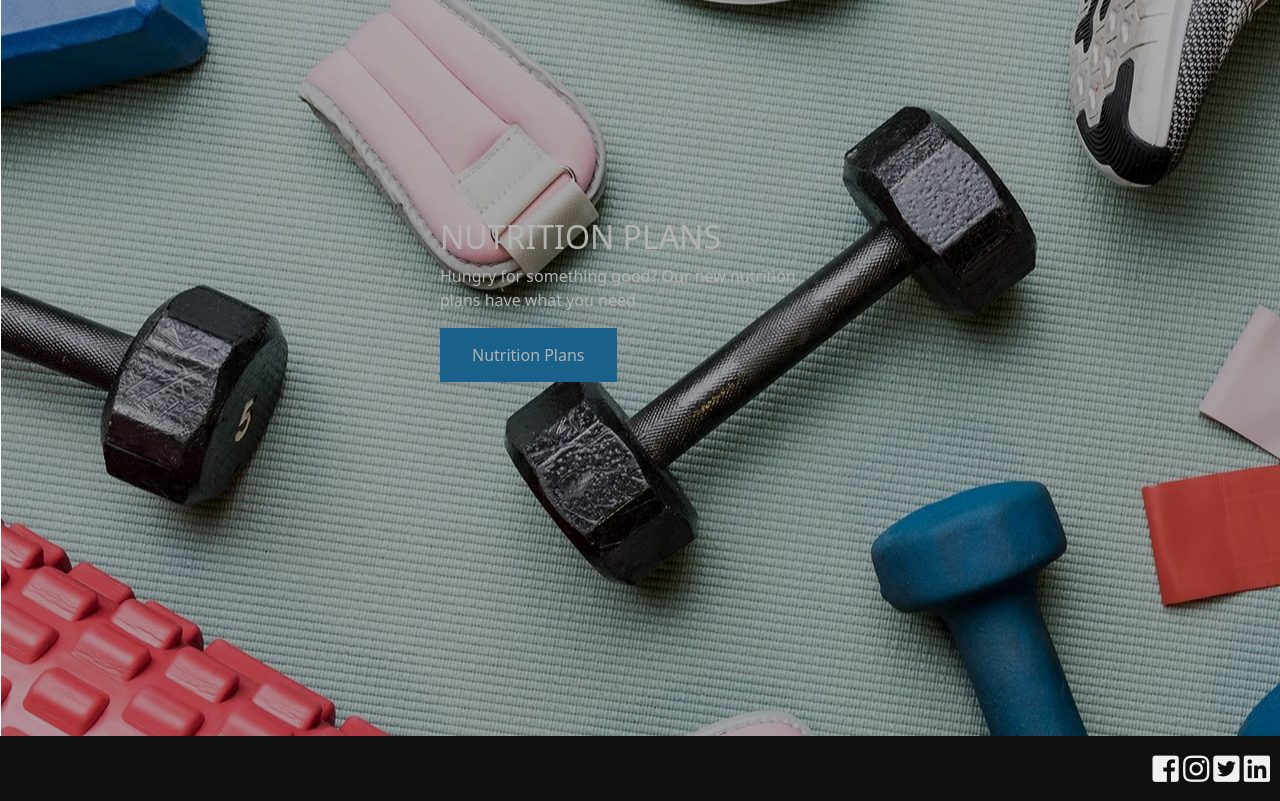
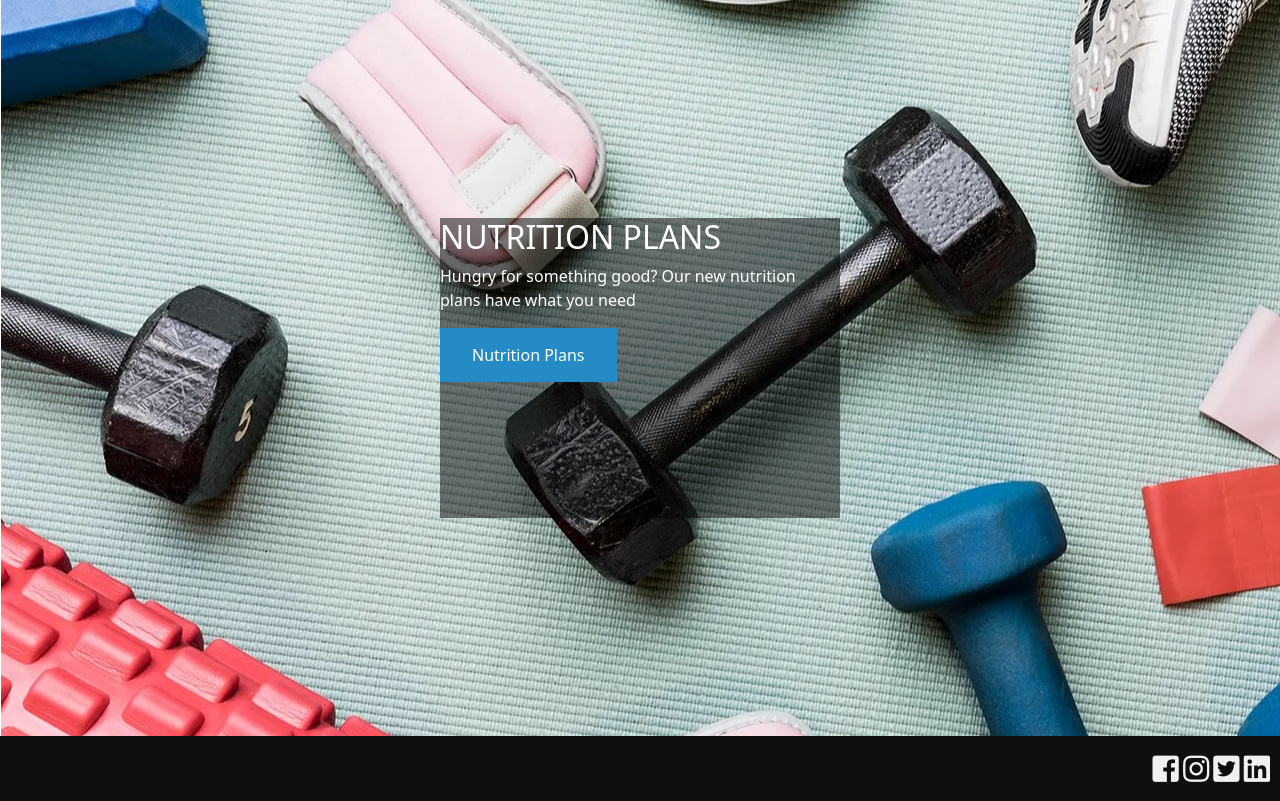
Before and after one commit to Code-Institute-Submissions/sgalway2086-MilestoneIV, a Django app: page / in a window 1280 px wide. Shown: the part 64-865 px from the top of the page. Run offline with Django 3.2, Linux system fonts and the light colour scheme; some libraries are stand-ins or nearby versions.

Commit message:
remove filter and try alternative method

```diff
--- a/static/css/base.css
+++ b/static/css/base.css
@@ -23,7 +23,6 @@ header{
 #box1{
     background: url("/media/scrollingimage/scrollimage1.jpg") no-repeat;
     background-position: center center;
-    filter: brightness(70%);
     height: 100%;
     width: 100%;
     position: absolute;
@@ -33,7 +32,6 @@ header{
 #box2{
     background: url("/media/scrollingimage/scrollimage2.jpg") no-repeat;
     background-position: center center;
-    filter: brightness(70%);
     height: 100%;
     width: 100%;
     position: absolute;
@@ -43,7 +41,6 @@ header{
 #box3{
     background: url("/media/scrollingimage/scrollimage3.jpg") no-repeat;
     background-position: center center;
-    filter: brightness(70%);
     height: 100%;
     width: 100%;
     position: absolute;
@@ -175,7 +172,7 @@ header{
     top: calc(50% - 150px);
     left: calc(50% - 200px);
     color: white;
-    filter: none;
+    background-color: rgba(0,0,0,0.5);
     z-index: 999;
 }
 
```
